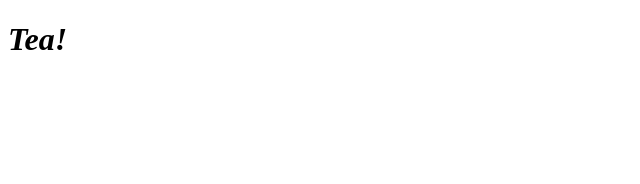
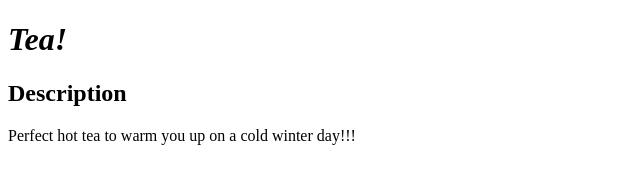
Before and after one commit to russ-66/odin-recipes, a plain HTML site: page recipes/tea.html in a window 1280 px wide. Shown: the whole page, without its empty margins (0-640 px from the left). Drawn offline with Linux system fonts and the light colour scheme.

Commit message:
Remove p tags on README.md and add h2 and description on tea.html

```diff
--- a/recipes/tea.html
+++ b/recipes/tea.html
@@ -7,6 +7,8 @@
 </head>
 <body>
 <h1><em>Tea!</em></h1>
+<h2>Description</h2>
+<p>Perfect hot tea to warm you up on a cold winter day!!!</p>
 
 </body>
 
```
Also changed, not shown: 1 other file.
